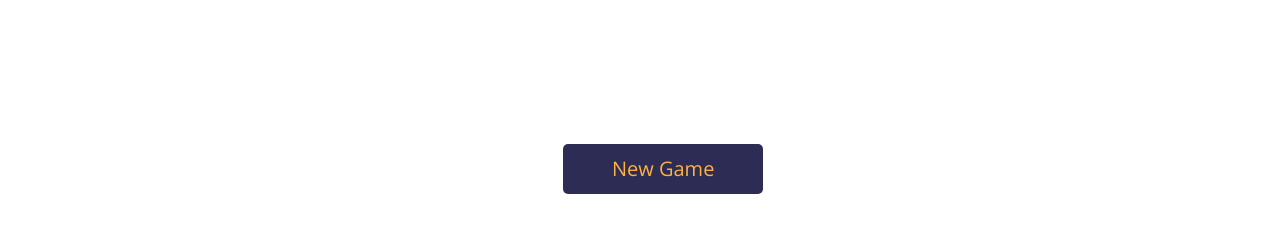
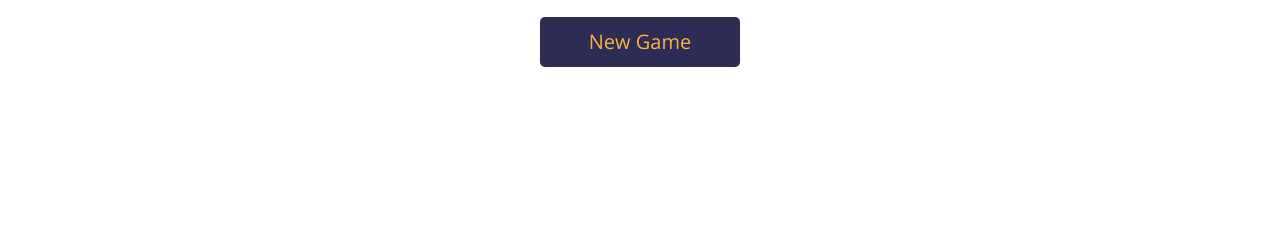
Before and after one commit to jakubsmiarowski/rps, a website: page index.html in a window 1280 px wide. Shown: the part 536-768 px from the top of the page. Drawn offline with nearby package versions, Linux system fonts and the light colour scheme.

Commit message:
change style

```diff
--- a/style.css
+++ b/style.css
@@ -96,9 +96,8 @@ header h1 {
 .new-game {
     height: 50px;
     width: 200px;
-    position: absolute;
-    top: 85%;
-    left: 44%;
+    display: block;
+    margin: 20px auto;
     cursor: pointer;
     line-height: 20px;
     font-family: 'Open Sans', sans-serif;
```
